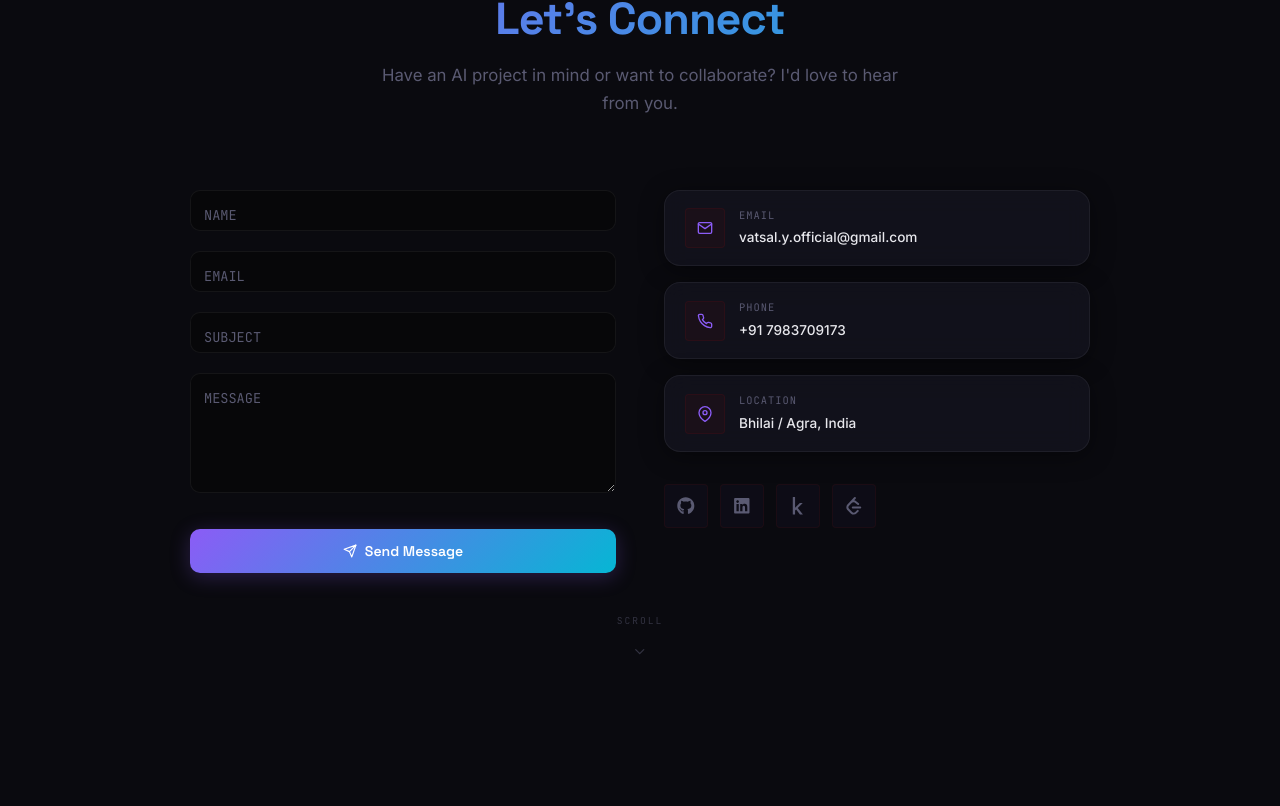
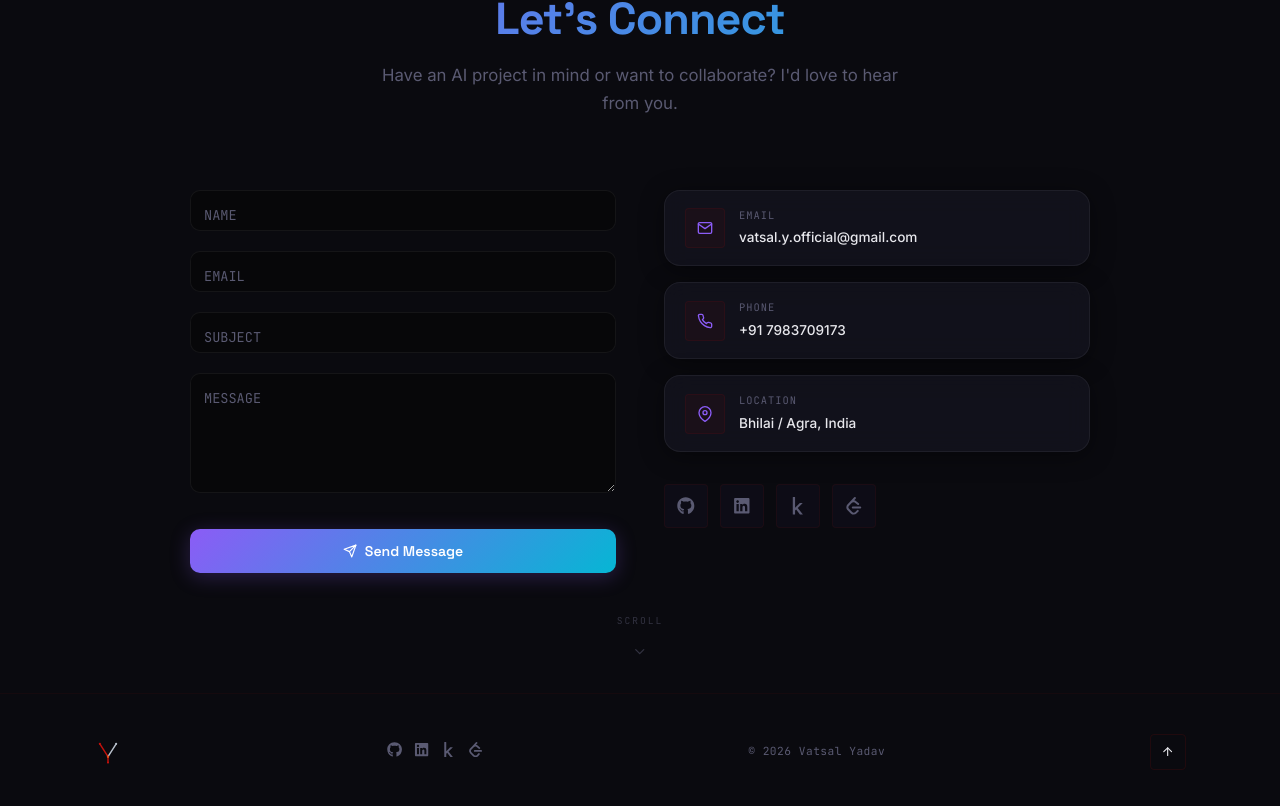
Before and after one commit to vatsalyd/Portfolio, a React (Vite) app: page / in a window 1280 px wide. Shown: the part 6411-7217 px from the top of the page. Before the commit the page ends 7104 px from the top, so only its background shows below. Built offline with nearby package versions, Linux system fonts and the light colour scheme.

Commit message:
refactor: update App.jsx layout structure

```diff
--- a/src/App.jsx
+++ b/src/App.jsx
@@ -6,10 +6,10 @@ import Navbar from './components/Navbar';
 import Hero from './components/Hero';
 import About from './components/About';
 import Skills from './components/Skills';
-import DataShowcase from './components/DataShowcase';
 import Projects from './components/Projects';
 import Experience from './components/Experience';
 import Contact from './components/Contact';
+import Footer from './components/Footer';
 import CommandPalette from './components/CommandPalette';
 
 export default function App() {
@@ -21,7 +21,7 @@ export default function App() {
 
       {!loading && (
         <>
-          {/* Fixed background layer — stars/particles, z-index -1, no layout impact */}
+          {/* Fixed background layer — subtle aurora particles, z-index 0 */}
           <div style={{ position: 'fixed', inset: 0, zIndex: 0, pointerEvents: 'none' }}>
             <ParticleBackground />
           </div>
@@ -29,17 +29,17 @@ export default function App() {
           <Navbar />
           <CommandPalette />
 
-          {/* Main content layer — sits above particles */}
+          {/* Main content layer */}
           <main style={{ position: 'relative', zIndex: 1 }}>
             <Hero />
             <About />
             <Skills />
-            <DataShowcase />
             <Projects />
             <Experience />
             <Contact />
           </main>
 
+          <Footer />
         </>
       )}
     </>
```
